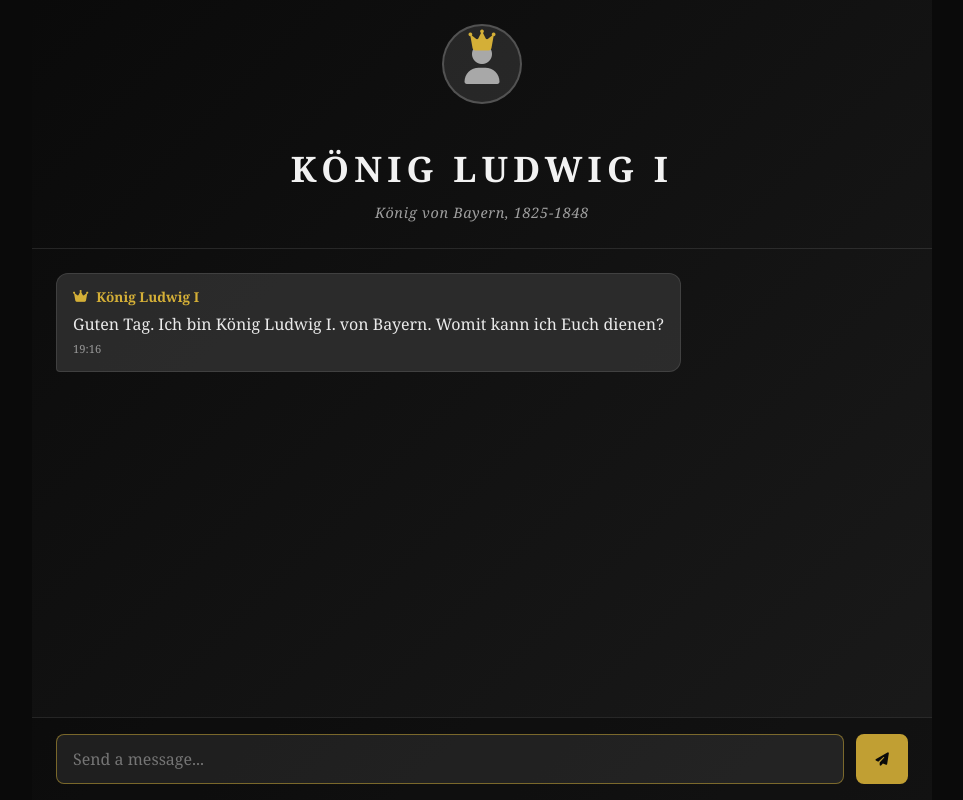
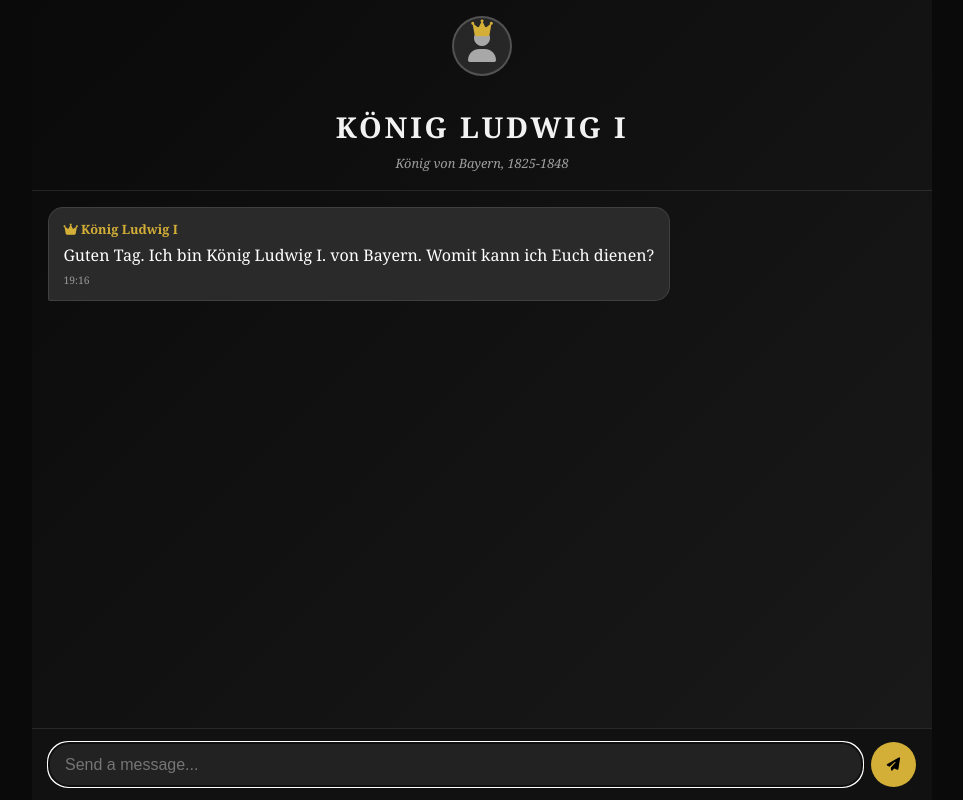
Before and after one commit to 7ukasx/K-nig-Ludwig-1, a plain HTML site: page index.html in a window 1280 px wide. Shown: the whole page, without its empty margins (158-1121 px from the left). Drawn offline with Linux system fonts and the light colour scheme.

Commit message:
Update style.css

```diff
--- a/style.css
+++ b/style.css
@@ -4,33 +4,35 @@
   font-weight: 400;
   color: rgba(255, 255, 255, 0.9);
   background-color: #0a0a0a;
-  font-synthesis: none;
   text-rendering: optimizeLegibility;
   -webkit-font-smoothing: antialiased;
-  -moz-osx-font-smoothing: grayscale;
 }
 
 * {
   box-sizing: border-box;
+  -webkit-tap-highlight-color: transparent; /* Entfernt den grauen Kasten beim Klicken auf iOS */
 }
 
-/* Verhindert das Scrollen der gesamten Seite auf Mobilgeräten */
+/* Der ultimative Fix für iOS Fullscreen-Feeling */
 html, body {
   margin: 0;
   padding: 0;
-  height: 100%;
   width: 100%;
+  /* Fix für Chrome/Safari auf iOS */
+  height: 100vh;
+  height: -webkit-fill-available;
   overflow: hidden;
-  position: fixed; /* Verhindert "Elastic Bouncing" auf iOS */
+  position: fixed;
   background-color: #0a0a0a;
 }
 
 .chat-container {
   display: flex;
   flex-direction: column;
-  /* Nutzt svh (Small Viewport Height) für Mobile-Browser-Kompatibilität */
+  /* Nutzt die dynamische Viewport-Höhe, die sich an Chrome-Leisten anpasst */
   height: 100vh;
-  height: 100svh;
+  height: 100dvh;
+  width: 100%;
   max-width: 900px;
   margin: 0 auto;
   background: linear-gradient(135deg, #0a0a0a 0%, #1a1a1a 100%);
@@ -39,27 +41,27 @@ html, body {
 
 .header {
   flex-shrink: 0;
-  padding: 1.5rem 1rem;
+  padding: 1rem 1rem;
   text-align: center;
   border-bottom: 1px solid rgba(255, 255, 255, 0.1);
 }
 
 .profile-section {
   position: relative;
-  width: 100px;
-  height: 100px;
-  margin: 0 auto 1rem;
+  width: 80px;
+  height: 80px;
+  margin: 0 auto 0.5rem;
 }
 
 .profile-avatar {
-  width: 80px;
-  height: 80px;
+  width: 60px;
+  height: 60px;
   border-radius: 50%;
   background: rgba(255, 255, 255, 0.1);
   display: flex;
   align-items: center;
   justify-content: center;
-  font-size: 2.5rem;
+  font-size: 2rem;
   color: rgba(255, 255, 255, 0.6);
   border: 2px solid rgba(255, 255, 255, 0.2);
   margin: 0 auto;
@@ -70,49 +72,48 @@ html, body {
   top: -3px;
   left: 50%;
   transform: translateX(-50%);
-  font-size: 1.5rem;
+  font-size: 1.2rem;
   color: #d4af37;
 }
 
 .title {
-  font-size: 2.2rem;
-  margin: 0.3rem 0;
-  letter-spacing: 0.15em;
+  font-size: 1.8rem;
+  margin: 0.2rem 0;
+  letter-spacing: 0.1em;
   color: rgba(255, 255, 255, 0.95);
   font-weight: 600;
 }
 
 .subtitle {
-  font-size: 0.9rem;
+  font-size: 0.8rem;
   color: rgba(255, 255, 255, 0.6);
   margin: 0;
   font-style: italic;
-  letter-spacing: 0.05em;
 }
 
 .messages-container {
   flex: 1;
   overflow-y: auto;
+  /* Wichtig für iOS Momentum Scroll */
   -webkit-overflow-scrolling: touch;
-  padding: 1.5rem;
+  padding: 1rem;
   display: flex;
   flex-direction: column;
-  gap: 1.5rem;
-  scroll-behavior: smooth;
-  scrollbar-width: none; /* Firefox */
+  gap: 1.2rem;
+  scrollbar-width: none;
 }
 
 .messages-container::-webkit-scrollbar {
-  display: none; /* Chrome, Safari, Opera */
+  display: none;
 }
 
 .message {
   display: flex;
-  animation: fadeIn 0.3s ease-in-out;
+  animation: fadeIn 0.3s ease-out;
 }
 
 @keyframes fadeIn {
-  from { opacity: 0; transform: translateY(10px); }
+  from { opacity: 0; transform: translateY(5px); }
   to { opacity: 1; transform: translateY(0); }
 }
 
@@ -120,119 +121,83 @@ html, body {
 .message.bot { justify-content: flex-start; }
 
 .message-bubble {
-  padding: 0.8rem 1rem;
-  border-radius: 12px;
-  max-width: 80%;
+  padding: 0.7rem 0.9rem;
+  border-radius: 15px;
+  max-width: 85%;
   word-wrap: break-word;
-  line-height: 1.5;
+  font-size: 1rem;
 }
 
 .message.user .message-bubble {
-  background-color: rgba(255, 255, 255, 0.95);
-  color: #0a0a0a;
-  border-bottom-right-radius: 4px;
+  background-color: #ffffff;
+  color: #000000;
+  border-bottom-right-radius: 2px;
 }
 
 .message.bot .message-bubble {
-  background-color: rgba(50, 50, 50, 0.8);
-  color: rgba(255, 255, 255, 0.9);
+  background-color: #2a2a2a;
+  color: #ffffff;
   border: 1px solid rgba(255, 255, 255, 0.1);
-  border-bottom-left-radius: 4px;
+  border-bottom-left-radius: 2px;
 }
 
-.message-timestamp {
-  font-size: 0.7rem;
-  color: rgba(255, 255, 255, 0.5);
-  margin-top: 0.3rem;
-}
-
-.message.user .message-timestamp { text-align: right; color: rgba(0, 0, 0, 0.5); }
-
 .bot-header {
-  display: flex;
-  align-items: center;
-  gap: 0.5rem;
-  margin-bottom: 0.3rem;
-  font-weight: 600;
-  font-size: 0.85rem;
   color: #d4af37;
+  font-size: 0.8rem;
+  margin-bottom: 0.2rem;
+  font-weight: bold;
 }
 
 .input-section {
   flex-shrink: 0;
   display: flex;
-  gap: 0.8rem;
-  padding: 1rem 1.5rem;
+  gap: 0.5rem;
+  padding: 0.8rem 1rem;
+  background: #111;
   border-top: 1px solid rgba(255, 255, 255, 0.1);
-  background: rgba(0, 0, 0, 0.3);
-  padding-bottom: max(1rem, env(safe-area-inset-bottom)); /* Support für iPhones mit Notch */
+  /* Verhindert das Rutschen unter die iPhone Notch/Home-Bar */
+  padding-bottom: calc(0.8rem + env(safe-area-inset-bottom));
 }
 
 .message-input {
   flex: 1;
-  padding: 0.8rem 1rem;
-  background: rgba(255, 255, 255, 0.08);
-  border: 1px solid rgba(255, 255, 255, 0.2);
-  border-radius: 8px;
-  color: rgba(255, 255, 255, 0.9);
-  font-family: inherit;
-  font-size: 1rem;
-}
-
-.message-input:focus {
-  outline: none;
-  border-color: rgba(212, 175, 55, 0.5);
+  padding: 0.7rem 1rem;
+  background: #222;
+  border: 1px solid #333;
+  border-radius: 20px;
+  color: white;
+  font-size: 16px; /* Wichtig: 16px verhindert das automatische Reinzoomen auf iOS */
 }
 
 .send-button {
-  padding: 0.8rem 1.2rem;
-  background-color: rgba(212, 175, 55, 0.9);
-  color: #0a0a0a;
+  width: 45px;
+  height: 45px;
+  background: #d4af37;
+  border-radius: 50%;
   border: none;
-  border-radius: 8px;
-  cursor: pointer;
-  font-weight: 600;
+  display: flex;
+  align-items: center;
+  justify-content: center;
+  color: black;
+  flex-shrink: 0;
 }
 
-/* Spezifische Handy-Anpassungen */
-@media (max-width: 640px) {
-  .header {
-    padding: 0.8rem 0.5rem;
-  }
-
-  .profile-section {
-    width: 60px;
-    height: 60px;
-    margin: 0 auto 0.4rem;
-  }
-
-  .profile-avatar {
-    width: 50px;
-    height: 50px;
-    font-size: 1.5rem;
-  }
-
-  .title {
-    font-size: 1.4rem;
-  }
-
-  .subtitle {
-    font-size: 0.75rem;
-  }
-
-  .message-bubble {
-    max-width: 85%;
-    font-size: 0.95rem;
-  }
+.message-timestamp {
+  font-size: 0.65rem;
+  opacity: 0.5;
+  margin-top: 4px;
 }
 
-/* Loading dots styles (beibehalten) */
-.loading-indicator { display: flex; gap: 0.4rem; }
-.loading-dot {
-  width: 6px; height: 6px; border-radius: 50%;
-  background-color: rgba(212, 175, 55, 0.8);
-  animation: blink 1.4s infinite;
+/* Spezielle Anpassung für das iPhone 15 Pro Max / Große Handys */
+@media (max-width: 430px) {
+  .title { font-size: 1.5rem; }
+  .profile-section { width: 60px; height: 60px; }
+  .profile-avatar { width: 50px; height: 50px; }
 }
+
+/* Loading Dots */
+.loading-indicator { display: flex; gap: 4px; padding: 5px; }
+.loading-dot { width: 5px; height: 5px; background: #d4af37; border-radius: 50%; animation: blink 1.4s infinite; }
 .loading-dot:nth-child(2) { animation-delay: 0.2s; }
 .loading-dot:nth-child(3) { animation-delay: 0.4s; }
 @keyframes blink { 0%, 100% { opacity: 0.3; } 50% { opacity: 1; } }
```
